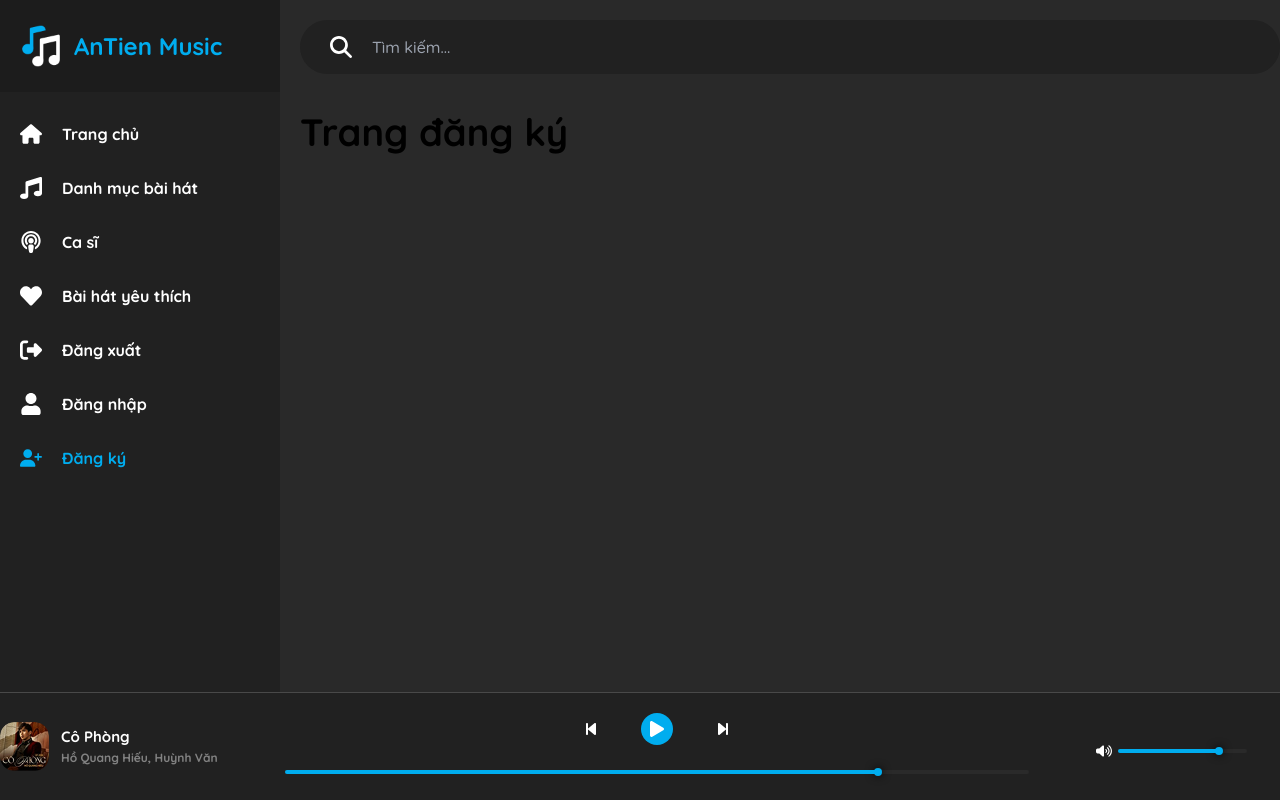
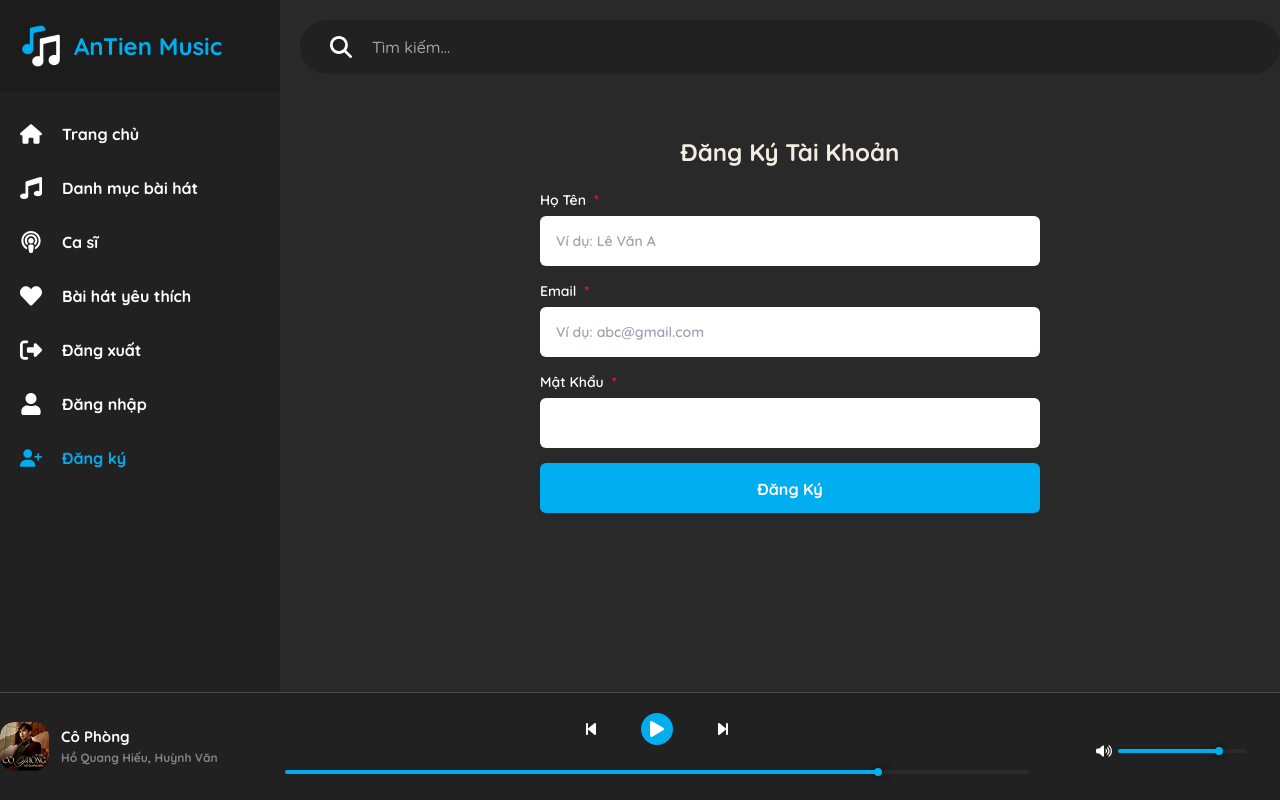
Before and after one commit to VoTrieuAn/music-app, a Next.js app: page /register in a window 1280 px wide. Built offline with nearby package versions, Linux system fonts and the light colour scheme.

Commit message:
Dựng các trang (Kết quả tìm kiếm, danh sách ca sĩ, chi tiết ca sĩ, đăng nhập, đăng ký, bài hát yêu thích)

```diff
--- a/src/app/(pages)/(auth)/login/page.tsx
+++ b/src/app/(pages)/(auth)/login/page.tsx
@@ -1,3 +1,4 @@
+import { Title } from "@/app/components/Title/Title";
 import { Metadata } from "next";
 
 export const metadata: Metadata = {
@@ -8,7 +9,55 @@ export const metadata: Metadata = {
 export default function LoginPage() {
   return (
     <>
-      <h1 className="text-[38px] font-[700]">Trang đăng nhập</h1>
+      {/* Đăng nhập tài khoản */}
+      <div className="flex flex-col items-center mt-[60px]">
+        <Title text="Đăng nhập tài khoản" />
+        <form action="" className="w-[500px]">
+          <div className="mb-[5px]">
+            <label
+              htmlFor="email"
+              className="font-[600] text-[14px] text-white flex items-center gap-[8px]"
+            >
+              <span>Email</span>
+              <span className="text-[#F21D2F]">*</span>
+            </label>
+          </div>
+          <div className="h-[50px] rounded-[6px] truncate mb-[15px]">
+            <input
+              type="email"
+              id="email"
+              name="email"
+              placeholder="Ví dụ: abc@gmail.com"
+              className="w-full h-full p-[16px] outline-none font-[600] text-[14px]"
+              required={true}
+            />
+          </div>
+          <div className="mb-[5px]">
+            <label
+              htmlFor="password"
+              className="font-[600] text-[14px] text-white flex items-center gap-[8px]"
+            >
+              <span>Mật Khẩu</span>
+              <span className="text-[#F21D2F]">*</span>
+            </label>
+          </div>
+          <div className="h-[50px] rounded-[6px] truncate mb-[15px]">
+            <input
+              type="password"
+              id="password"
+              name="password"
+              className="w-full h-full p-[16px] outline-none font-[600] text-[14px]"
+              required={true}
+            />
+          </div>
+          <div className="h-[50px] bg-primary rounded-[6px]">
+            <button className="w-full h-full py-[14px] font-[700] text-[16px] text-white">
+              Đăng Nhập
+            </button>
+          </div>
+        </form>
+      </div>
+      {/* End Đăng nhập tài khoản */}
     </>
   );
 }
--- a/src/app/(pages)/(auth)/register/page.tsx
+++ b/src/app/(pages)/(auth)/register/page.tsx
@@ -1,3 +1,4 @@
+import { Title } from "@/app/components/Title/Title";
 import { Metadata } from "next";
 
 export const metadata: Metadata = {
@@ -8,7 +9,74 @@ export const metadata: Metadata = {
 export default function RegisterPage() {
   return (
     <>
-      <h1 className="text-[38px] font-[700]">Trang đăng ký</h1>
+      {/* Đăng ký tài khoản */}
+      <div className="flex flex-col items-center mt-[60px]">
+        <Title text="Đăng ký tài khoản" />
+        <form action="" className="w-[500px]">
+          <div className="mb-[5px]">
+            <label
+              htmlFor="fullname"
+              className="font-[600] text-[14px] text-white flex items-center gap-[8px]"
+            >
+              <span>Họ Tên</span>
+              <span className="text-[#F21D2F]">*</span>
+            </label>
+          </div>
+          <div className="h-[50px] rounded-[6px] truncate mb-[15px]">
+            <input
+              type="text"
+              id="fullname"
+              name="fullname"
+              placeholder="Ví dụ: Lê Văn A"
+              className="w-full h-full p-[16px] outline-none font-[600] text-[14px]"
+              required={true}
+            />
+          </div>
+          <div className="mb-[5px]">
+            <label
+              htmlFor="email"
+              className="font-[600] text-[14px] text-white flex items-center gap-[8px]"
+            >
+              <span>Email</span>
+              <span className="text-[#F21D2F]">*</span>
+            </label>
+          </div>
+          <div className="h-[50px] rounded-[6px] truncate mb-[15px]">
+            <input
+              type="email"
+              id="email"
+              name="email"
+              placeholder="Ví dụ: abc@gmail.com"
+              className="w-full h-full p-[16px] outline-none font-[600] text-[14px]"
+              required={true}
+            />
+          </div>
+          <div className="mb-[5px]">
+            <label
+              htmlFor="password"
+              className="font-[600] text-[14px] text-white flex items-center gap-[8px]"
+            >
+              <span>Mật Khẩu</span>
+              <span className="text-[#F21D2F]">*</span>
+            </label>
+          </div>
+          <div className="h-[50px] rounded-[6px] truncate mb-[15px]">
+            <input
+              type="password"
+              id="password"
+              name="password"
+              className="w-full h-full p-[16px] outline-none font-[600] text-[14px]"
+              required={true}
+            />
+          </div>
+          <div className="h-[50px] bg-primary rounded-[6px]">
+            <button className="w-full h-full py-[14px] font-[700] text-[16px] text-white">
+              Đăng Ký
+            </button>
+          </div>
+        </form>
+      </div>
+      {/* End Đăng ký tài khoản */}
     </>
   );
 }
--- a/src/app/(pages)/search/page.tsx
+++ b/src/app/(pages)/search/page.tsx
@@ -1,3 +1,5 @@
+import { SongItemPlay } from "@/app/components/Song/SongItemPlay";
+import { Title } from "@/app/components/Title/Title";
 import { Metadata } from "next";
 
 export const metadata: Metadata = {
@@ -6,9 +8,41 @@ export const metadata: Metadata = {
 };
 
 export default function SearchPage() {
+  const data = [
+    {
+      image: "/demo/singer-image-1.png",
+      title: "Cô Phòng",
+      singer: "Hồ Quang Hiếu, Huỳnh Văn",
+      time: "4:32",
+    },
+    {
+      image: "/demo/singer-image-1.png",
+      title: "Cô Phòng",
+      singer: "Hồ Quang Hiếu, Huỳnh Văn",
+      time: "4:32",
+    },
+    {
+      image: "/demo/singer-image-1.png",
+      title: "Cô Phòng",
+      singer: "Hồ Quang Hiếu, Huỳnh Văn",
+      time: "4:32",
+    },
+  ];
+
   return (
     <>
-      <h1 className="text-[38px] font-[700]">Trang kết quả tìm kiếm</h1>
+      {/* Kết quả tìm kiếm */}
+      <div className="mt-[30px]">
+        <Title text="Kết quả tìm kiếm" />
+        <div className="grid grid-cols-1 gap-[10px]">
+          {/* Song Item Play */}
+          {data.map((item, index) => (
+            <SongItemPlay key={index} item={item} />
+          ))}
+          {/* End Song Item Play */}
+        </div>
+      </div>
+      {/* End Kết quả tìm kiếm */}
     </>
   );
 }
--- a/src/app/(pages)/singers/[id]/page.tsx
+++ b/src/app/(pages)/singers/[id]/page.tsx
@@ -1,3 +1,6 @@
+import { CardInfo } from "@/app/components/Card/CardInfo";
+import { SongItemPlay } from "@/app/components/Song/SongItemPlay";
+import { Title } from "@/app/components/Title/Title";
 import { Metadata } from "next";
 
 export const metadata: Metadata = {
@@ -6,9 +9,50 @@ export const metadata: Metadata = {
 };
 
 export default function SingerDetailPage() {
+  const data = [
+    {
+      image: "/demo/singer-image-1.png",
+      title: "Cô Phòng",
+      singer: "Hồ Quang Hiếu, Huỳnh Văn",
+      time: "4:32",
+    },
+    {
+      image: "/demo/singer-image-1.png",
+      title: "Cô Phòng",
+      singer: "Hồ Quang Hiếu, Huỳnh Văn",
+      time: "4:32",
+    },
+    {
+      image: "/demo/singer-image-1.png",
+      title: "Cô Phòng",
+      singer: "Hồ Quang Hiếu, Huỳnh Văn",
+      time: "4:32",
+    },
+  ];
+
+  const info = {
+    image: "/demo/singer-image-2.png",
+    title: "Hồ Quang Hiếu",
+    description:
+      "Top 100 Nhạc Trẻ là danh sách 100 ca khúc hot nhất hiện tại của thể loại Nhạc Trẻ, được Zing MP3 tự động tổng hợp dựa trên thông tin số liệu lượt nghe và lượt chia sẻ của từng bài hát trên phiên bản web và phiên bản Mobile. Dữ liệu sẽ được lấy trong 30 ngày gần nhất và được cập nhật liên tục.",
+  };
   return (
     <>
-      <h1 className="text-[38px] font-[700]">Trang chi tiết ca sĩ</h1>
+      {/* Card Infor */}
+      <CardInfo info={info} />
+      {/* End Card Infor */}
+      {/* Danh sách bài hát */}
+      <div className="mt-[30px]">
+        <Title text="Danh sách bài hát" />
+        <div className="grid grid-cols-1 gap-[10px]">
+          {/* Song Item Play */}
+          {data.map((item, index) => (
+            <SongItemPlay key={index} item={item} />
+          ))}
+          {/* End Song Item Play */}
+        </div>
+      </div>
+      {/* End Danh sách bài hát */}
     </>
   );
 }
--- a/src/app/(pages)/singers/page.tsx
+++ b/src/app/(pages)/singers/page.tsx
@@ -1,3 +1,5 @@
+import { CardItem } from "@/app/components/Card/CardItem";
+import { Title } from "@/app/components/Title/Title";
 import { Metadata } from "next";
 
 export const metadata: Metadata = {
@@ -6,9 +8,35 @@ export const metadata: Metadata = {
 };
 
 export default function SongDetailPage() {
+  const data = [
+    {
+      image: "/demo/singer-image-2.png",
+      title: "Hồ Quang Hiếu",
+      desc: "Top 100 Nhạc Trẻ là danh sách 100 ca khúc hot nhất hiện tại của thể loại Nhạc Trẻ",
+      link: "",
+    },
+    {
+      image: "/demo/singer-image-2.png",
+      title: "Hồ Quang Hiếu",
+      desc: "Top 100 Nhạc Trẻ là danh sách 100 ca khúc hot nhất hiện tại của thể loại Nhạc Trẻ",
+      link: "",
+    },
+  ];
+
   return (
     <>
-      <h1 className="text-[38px] font-[700]">Trang danh sách ca sĩ</h1>
+      {/* Danh sách ca sĩ */}
+      <div className="mt-[30px]">
+        <Title text="Danh sách ca sĩ" />
+        <div className="grid grid-cols-5 gap-[20px]">
+          {/* Card Item */}
+          {data.map((item, index) => (
+            <CardItem key={index} item={item} />
+          ))}
+          {/* End Card Item */}
+        </div>
+      </div>
+      {/* End Danh sách ca sĩ */}
     </>
   );
 }
--- a/src/app/(pages)/wishlist/page.tsx
+++ b/src/app/(pages)/wishlist/page.tsx
@@ -1,3 +1,5 @@
+import { SongItemPlay } from "@/app/components/Song/SongItemPlay";
+import { Title } from "@/app/components/Title/Title";
 import { Metadata } from "next";
 
 export const metadata: Metadata = {
@@ -6,9 +8,36 @@ export const metadata: Metadata = {
 };
 
 export default function WishlistPage() {
+  const data = [
+    {
+      image: "/demo/singer-image-1.png",
+      title: "Cô Phòng",
+      singer: "Hồ Quang Hiếu, Huỳnh Văn",
+      time: "4:32",
+    },
+    {
+      image: "/demo/singer-image-1.png",
+      title: "Cô Phòng",
+      singer: "Hồ Quang Hiếu, Huỳnh Văn",
+      time: "4:32",
+    },
+    {
+      image: "/demo/singer-image-1.png",
+      title: "Cô Phòng",
+      singer: "Hồ Quang Hiếu, Huỳnh Văn",
+      time: "4:32",
+    },
+  ];
   return (
     <>
-      <h1 className="text-[38px] font-[700">Trang bài hát ưa thích</h1>
+      <Title text="Bài hát yêu thích" />
+      <div className="grid grid-cols-1 gap-[10px]">
+        {/* Song Item Play */}
+        {data.map((item, index) => (
+          <SongItemPlay key={index} item={item} />
+        ))}
+        {/* End Song Item Play */}
+      </div>
     </>
   );
 }
--- a/src/app/components/Title/Title.tsx
+++ b/src/app/components/Title/Title.tsx
@@ -2,9 +2,9 @@ export const Title = (props: { text: String }) => {
   const { text } = props;
   return (
     <>
-      <h2 className="font-[700] text-[24px] text-[#EFEEE0] mb-[20px] capitalize">
+      <div className="font-[700] text-[24px] text-[#EFEEE0] mb-[20px] capitalize">
         {text}
-      </h2>
+      </div>
     </>
   );
 };
```
